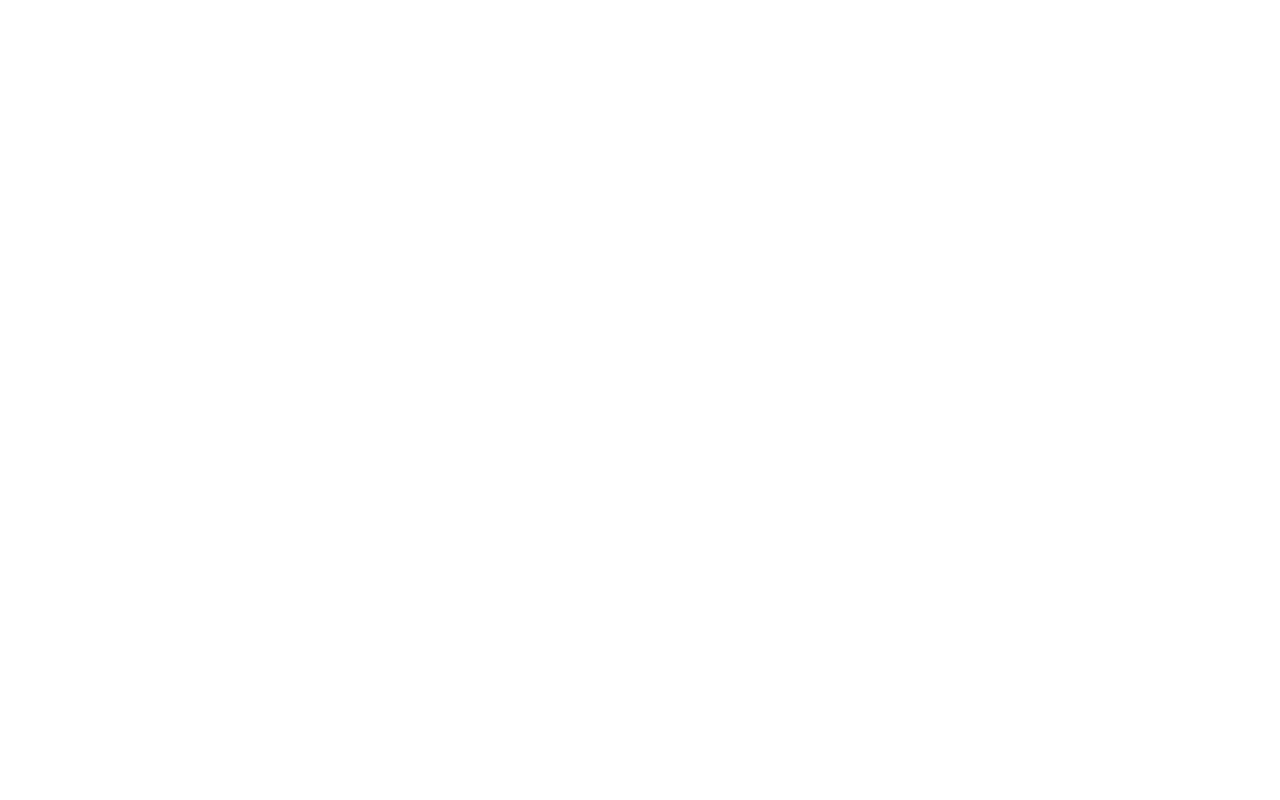
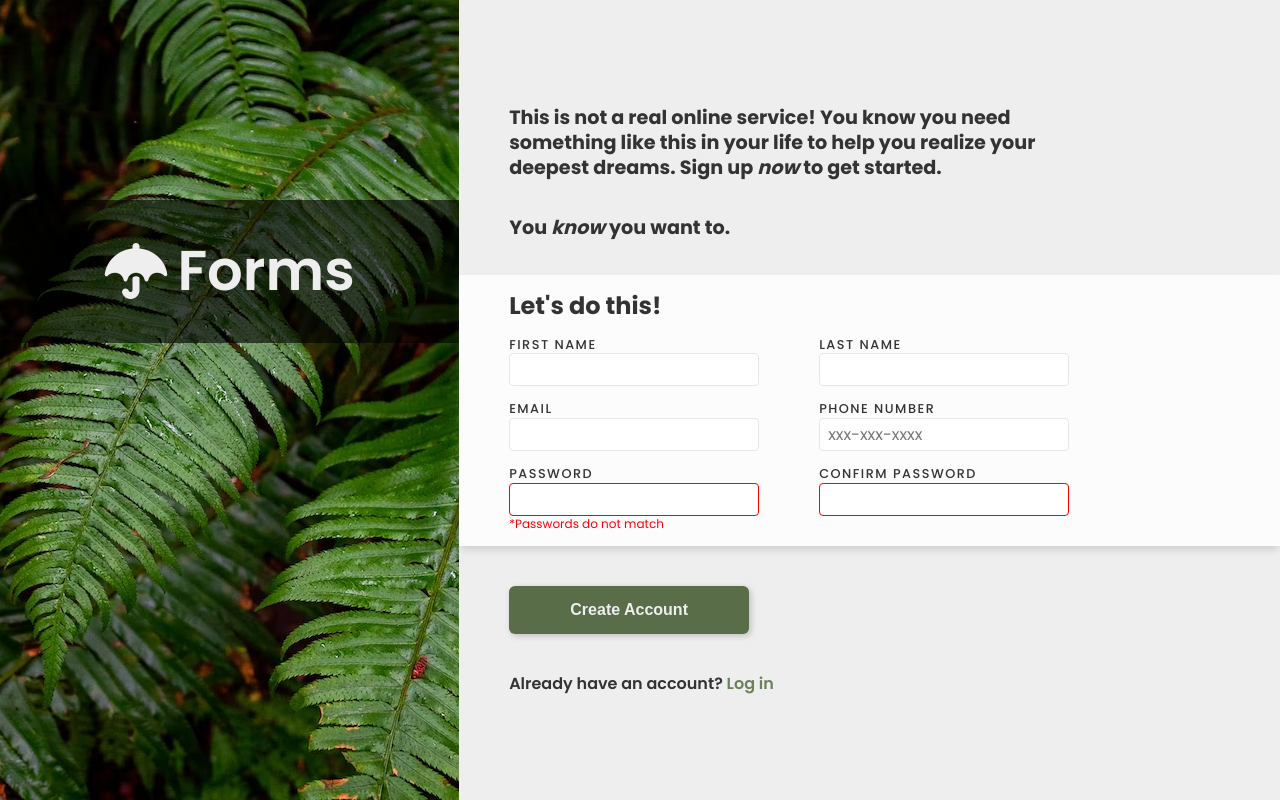
Before and after one commit to dillondipetrillo/signup-form, a plain HTML site: page index.html in a window 1280 px wide. Drawn offline with Linux system fonts and the light colour scheme.

Commit message:
added content, styles, and functionality to form

```diff
--- /dev/null
+++ b/app.js
@@ -0,0 +1,20 @@
+const form = document.querySelector("#signup-form");
+const password = document.querySelector("#password");
+const confirmPassword = document.querySelector("#password-confirm");
+
+password.addEventListener("input", () => {
+  password.classList.remove("alert");
+  confirmPassword.classList.remove("alert");
+});
+confirmPassword.addEventListener("input", () => {
+  confirmPassword.classList.remove("alert");
+  password.classList.remove("alert");
+});
+
+form.addEventListener("submit", (e) => {
+  if (password.value !== confirmPassword.value) {
+    e.preventDefault();
+    password.classList.add("alert");
+    confirmPassword.classList.add("alert");
+  }
+});
--- a/index.html
+++ b/index.html
@@ -1,12 +1,125 @@
 <!DOCTYPE html>
 <html lang="en">
-<head>
-    <meta charset="UTF-8">
-    <meta http-equiv="X-UA-Compatible" content="IE=edge">
-    <meta name="viewport" content="width=device-width, initial-scale=1.0">
+  <head>
+    <meta charset="UTF-8" />
+    <meta http-equiv="X-UA-Compatible" content="IE=edge" />
+    <meta name="viewport" content="width=device-width, initial-scale=1.0" />
     <title>Signup Form</title>
-</head>
-<body>
-
-</body>
+    <link rel="stylesheet" href="styles.css" />
+    <link
+      rel="stylesheet"
+      href="https://cdnjs.cloudflare.com/ajax/libs/font-awesome/6.3.0/css/all.min.css"
+      crossorigin="anonymous"
+    />
+    <script src="app.js" defer></script>
+  </head>
+  <body>
+    <main>
+      <div class="container">
+        <section class="logo-section">
+          <div class="logo-container">
+            <i class="fa-solid fa-umbrella"></i>
+            <h1>Forms</h1>
+          </div>
+        </section>
+        <section class="form-section">
+          <div class="title-section">
+            <p>
+              This is not a real online service! You know you need something
+              like this in your life to help you realize your deepest dreams.
+              Sign up
+              <span class="italic">now</span> to get started.
+            </p>
+            <p>You <span class="italic">know</span> you want to.</p>
+          </div>
+          <form action="#" method="GET" id="signup-form">
+            <section class="form-container">
+              <h2>Let's do this!</h2>
+              <div class="form-row">
+                <div class="form-item">
+                  <label for="first-name">First Name</label>
+                  <input
+                    type="text"
+                    name="first-name"
+                    id="first-name"
+                    autocomplete="off"
+                    minlength="1"
+                    maxlength="120"
+                    required
+                  />
+                </div>
+                <div class="form-item">
+                  <label for="last-name">Last Name</label>
+                  <input
+                    type="text"
+                    name="last-name"
+                    id="last-name"
+                    autocomplete="off"
+                    minlength="1"
+                    maxlength="120"
+                    required
+                  />
+                </div>
+              </div>
+              <div class="form-row">
+                <div class="form-item">
+                  <label for="email">Email</label>
+                  <input
+                    type="email"
+                    name="email"
+                    id="email"
+                    autocomplete="off"
+                    required
+                  />
+                </div>
+                <div class="form-item">
+                  <label for="phone">Phone Number</label>
+                  <input
+                    type="tel"
+                    name="phone"
+                    id="phone"
+                    autocomplete="off"
+                    pattern="(\d{3})-(\d{3})-(\d{4})"
+                    required
+                    placeholder="xxx-xxx-xxxx"
+                  />
+                </div>
+              </div>
+              <div class="form-row">
+                <div class="form-item">
+                  <label for="password">Password</label>
+                  <input
+                    type="password"
+                    name="password"
+                    id="password"
+                    autocomplete="off"
+                    required
+                    minlength="5"
+                  />
+                  <span class="alert"></span>
+                </div>
+                <div class="form-item">
+                  <label for="password-confirm">Confirm Password</label>
+                  <input
+                    type="password"
+                    name="password-confirm"
+                    id="password-confirm"
+                    autocomplete="off"
+                    required
+                    minlength="5"
+                  />
+                </div>
+              </div>
+            </section>
+            <div class="form-btn">
+              <button type="submit">Create Account</button>
+            </div>
+          </form>
+          <div class="have-accnt">
+            <p>Already have an account? <a href="#">Log in</a></p>
+          </div>
+        </section>
+      </div>
+    </main>
+  </body>
 </html>
--- a/styles.css
+++ b/styles.css
@@ -0,0 +1,179 @@
+@import url("https://fonts.googleapis.com/css2?family=Poppins:wght@300;400;500;600;700&display=swap");
+
+* {
+  margin: 0;
+  padding: 0;
+  box-sizing: border-box;
+}
+
+html {
+  box-sizing: inherit;
+  font-family: "Poppins", sans-serif;
+  font-size: 16px;
+  line-height: 1.3;
+}
+
+main {
+  background-color: rgb(0, 0, 0);
+  color: #333;
+}
+
+a {
+  color: inherit;
+  text-decoration: none;
+}
+
+.container {
+  display: flex;
+  max-width: 1320px;
+  margin: 0 auto;
+  min-height: 100vh;
+}
+
+.logo-section {
+  background-image: url("./images/plant-bg.avif");
+  background-position: center;
+  background-repeat: no-repeat;
+  width: 950px;
+}
+
+.logo-container {
+  display: flex;
+  align-items: center;
+  justify-content: center;
+  color: #eee;
+  background-color: rgba(0, 0, 0, 0.6);
+  padding: 35px;
+  margin: 200px 0;
+}
+
+.logo-container h1 {
+  font-size: 3.5rem;
+  font-weight: 600;
+}
+
+.logo-container i {
+  font-size: 3.5rem;
+  margin-right: 10px;
+}
+
+.form-section {
+  background-color: #eee;
+  display: flex;
+  flex-direction: column;
+  justify-content: center;
+}
+
+.title-section {
+  font-size: 1.2rem;
+  font-weight: bold;
+  padding: 0 180px 0 50px;
+}
+
+.title-section > p {
+  margin-bottom: 35px;
+}
+
+.italic {
+  font-style: italic;
+}
+
+.form-container {
+  background-color: rgb(252, 252, 252);
+  padding: 15px 180px 15px 50px;
+  box-shadow: 0 5px 8px -2px rgba(122, 122, 122, 0.3);
+}
+
+.form-container > h2 {
+  margin-bottom: 15px;
+}
+
+.form-row {
+  display: flex;
+  margin-bottom: 15px;
+}
+
+.form-row .form-item:first-of-type {
+  margin-right: 60px;
+}
+
+.form-item {
+  display: flex;
+  flex-direction: column;
+}
+
+.form-item label {
+  text-transform: uppercase;
+  font-size: 0.8rem;
+  letter-spacing: 1.5px;
+  font-weight: 500;
+}
+
+.form-item input {
+  appearance: none;
+  border: 1px solid #e5e7eb;
+  border-radius: 4px;
+  font-family: inherit;
+  font-size: inherit;
+  padding: 3px 8px;
+  width: 250px;
+}
+
+.form-item input:focus {
+  outline: none;
+  border: 1px solid rgb(62, 62, 250);
+  box-shadow: 2px 2px 6px rgba(0, 0, 0, 0.2);
+}
+
+.form-item input[type="password"]:invalid,
+.form-item input[type="password"].alert {
+  border: 1px solid red;
+}
+
+.form-item input[type="password"]:invalid + span,
+.form-item input[type="password"].alert + span {
+  position: relative;
+}
+
+.form-item input[type="password"]:invalid + span::before,
+.form-item input[type="password"].alert + span::before {
+  content: "*Passwords do not match";
+  color: red;
+  font-size: 0.75rem;
+  position: absolute;
+}
+
+.form-btn {
+  padding: 40px 180px 40px 50px;
+}
+
+.form-btn button {
+  background-color: #596d48;
+  color: #eee;
+  border: none;
+  padding: 15px 20px;
+  font-size: 1rem;
+  font-weight: 600;
+  width: 240px;
+  border-radius: 6px;
+  box-shadow: 2px 2px 6px rgba(0, 0, 0, 0.2);
+}
+
+.form-btn button:hover {
+  cursor: pointer;
+  background-color: #4f5f40;
+}
+
+.have-accnt {
+  padding: 0 180px 0 50px;
+  font-weight: 600;
+}
+
+.have-accnt a {
+  color: #6b8158;
+}
+
+.have-accnt a:hover {
+  cursor: pointer;
+  color: #4f5f40;
+}
```
Also changed, not shown: images/plant-bg.avif (added).
